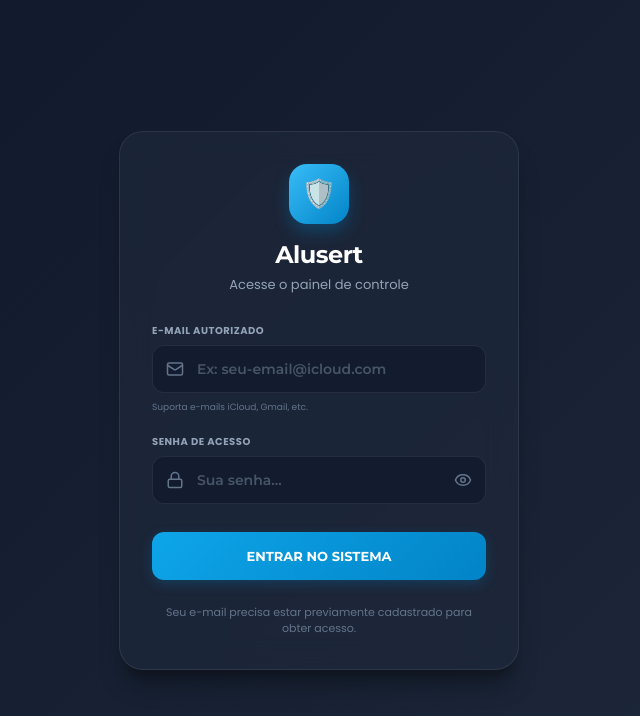
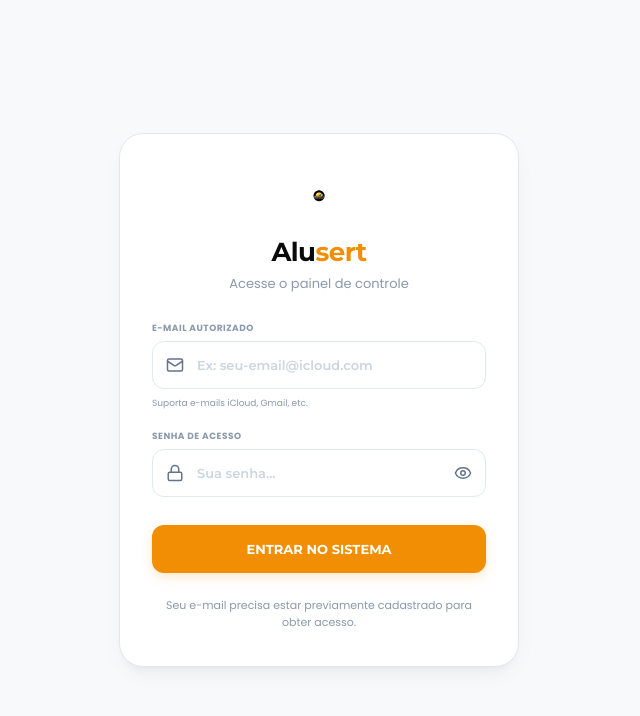
Before and after one commit to LuizFelixDev/fabrica-alusert-app, a React (Vite) app in the folder front-alusert/: page / in a window 1280 px wide. Shown: the top 716 px of the page, without its empty margins (321-961 px from the left). Built offline with nearby package versions, Linux system fonts and the light colour scheme.

Commit message:
fix(login): alinhar o design da tela de login com o tema claro e branding do sistema

```diff
--- a/front-alusert/src/pages/Login/Login.css
+++ b/front-alusert/src/pages/Login/Login.css
@@ -7,7 +7,7 @@
   position: fixed;
   top: 0;
   left: 0;
-  background: linear-gradient(135deg, #0f172a 0%, #1e293b 100%);
+  background-color: #f8f9fa; /* Matches system background colors.background */
   z-index: 9999;
   padding: 16px;
   overflow: hidden;
@@ -16,13 +16,11 @@
 .login-card {
   width: 100%;
   max-width: 400px;
-  background: rgba(30, 41, 59, 0.7);
-  backdrop-filter: blur(16px);
-  -webkit-backdrop-filter: blur(16px);
-  border: 1px solid rgba(255, 255, 255, 0.08);
+  background-color: #ffffff; /* Matches colors.cardBackground */
+  border: 1px solid #e2e8f0; /* Matches colors.border */
   border-radius: 24px;
-  padding: 32px;
-  box-shadow: 0 20px 25px -5px rgba(0, 0, 0, 0.3), 0 10px 10px -5px rgba(0, 0, 0, 0.2);
+  padding: 36px 32px;
+  box-shadow: 0 10px 25px -5px rgba(0, 0, 0, 0.05), 0 8px 10px -6px rgba(0, 0, 0, 0.05);
   display: flex;
   flex-direction: column;
 }
@@ -34,46 +32,41 @@
   margin-bottom: 28px;
 }
 
-.login-logo-container {
-  width: 60px;
-  height: 60px;
-  background: linear-gradient(135deg, #38bdf8 0%, #0284c7 100%);
-  border-radius: 18px;
-  display: flex;
-  align-items: center;
-  justify-content: center;
-  box-shadow: 0 8px 16px rgba(2, 132, 199, 0.3);
-  margin-bottom: 16px;
-}
-
-.login-logo-symbol {
-  font-size: 28px;
+.login-logo-img {
+  width: 54px;
+  height: 54px;
+  object-fit: contain;
+  margin-bottom: 12px;
 }
 
 .login-title {
-  font-size: 24px;
+  font-size: 26px;
   font-family: 'Montserrat', sans-serif;
   font-weight: 800;
-  color: #ffffff;
+  color: #0a0a0a; /* Matches colors.textPrimary */
   margin: 0;
   letter-spacing: -0.5px;
+}
+
+.title-orange {
+  color: #f18e04; /* Matches colors.primary */
 }
 
 .login-subtitle {
   font-size: 13px;
   font-weight: 500;
-  color: #94a3b8;
+  color: #8a99ad; /* Matches colors.textSecondary */
   margin: 6px 0 0 0;
 }
 
 .login-error-banner {
-  background-color: rgba(239, 68, 68, 0.15);
-  border: 1px solid rgba(239, 68, 68, 0.25);
+  background-color: #fee2e2; /* Matches colors.error.bg */
+  border: 1px solid rgba(185, 28, 28, 0.2);
   border-radius: 12px;
   padding: 12px;
   font-size: 12px;
   font-weight: 600;
-  color: #fca5a5;
+  color: #b91c1c; /* Matches colors.error.text */
   margin-bottom: 20px;
   display: flex;
   align-items: center;
@@ -92,9 +85,9 @@
 }
 
 .login-input-label {
-  font-size: 10px;
+  font-size: 9px;
   font-weight: 700;
-  color: #94a3b8;
+  color: #8a99ad;
   letter-spacing: 0.5px;
 }
 
@@ -114,31 +107,30 @@
 .login-input-field {
   width: 100%;
   height: 48px;
-  background-color: rgba(15, 23, 42, 0.6);
-  border: 1px solid rgba(255, 255, 255, 0.08);
+  background-color: #ffffff;
+  border: 1px solid #e2e8f0;
   border-radius: 12px;
   padding: 0 16px 0 44px;
-  color: #ffffff;
-  font-size: 14px;
+  color: #0a0a0a;
+  font-size: 13px;
   font-family: 'Montserrat', sans-serif;
   font-weight: 600;
   transition: all 0.2s ease;
 }
 
 .login-input-field::placeholder {
-  color: #475569;
+  color: #cbd5e1;
 }
 
 .login-input-field:focus {
-  border-color: #38bdf8;
-  box-shadow: 0 0 0 3px rgba(56, 189, 248, 0.15);
-  background-color: rgba(15, 23, 42, 0.8);
+  border-color: #f18e04; /* Matches colors.primary */
+  box-shadow: 0 0 0 3px rgba(241, 142, 4, 0.12);
   outline: none;
 }
 
 .login-input-help {
   font-size: 9px;
-  color: #64748b;
+  color: #8a99ad;
   margin-top: 2px;
 }
 
@@ -156,12 +148,12 @@
 }
 
 .login-password-toggle:hover {
-  color: #94a3b8;
+  color: #334155;
 }
 
 .login-submit-button {
   height: 48px;
-  background: linear-gradient(135deg, #0ea5e9 0%, #0284c7 100%);
+  background-color: #f18e04; /* Matches colors.primary */
   border: none;
   border-radius: 12px;
   font-size: 13px;
@@ -169,7 +161,7 @@
   font-weight: 700;
   color: #ffffff;
   cursor: pointer;
-  box-shadow: 0 4px 12px rgba(2, 132, 199, 0.25);
+  box-shadow: 0 4px 12px rgba(241, 142, 4, 0.2);
   display: flex;
   align-items: center;
   justify-content: center;
@@ -178,8 +170,8 @@
 }
 
 .login-submit-button:hover {
-  transform: translateY(-1px);
-  box-shadow: 0 6px 16px rgba(2, 132, 199, 0.35);
+  background-color: #d97706; /* Matches colors.primaryDark */
+  box-shadow: 0 6px 16px rgba(217, 119, 6, 0.25);
 }
 
 .login-submit-button:active {
@@ -209,7 +201,7 @@
 .login-footer p {
   font-size: 11px;
   font-weight: 500;
-  color: #64748b;
+  color: #8a99ad;
   margin: 0;
   line-height: 1.5;
 }
--- a/front-alusert/src/pages/Login/Login.tsx
+++ b/front-alusert/src/pages/Login/Login.tsx
@@ -1,6 +1,7 @@
 import React, { useState } from "react";
 import { Lock, Mail, AlertCircle, Eye, EyeOff } from "lucide-react";
 import { ENDPOINTS } from "../../constants/api";
+import logo from "../../assets/logo.png";
 import "./Login.css";
 
 interface LoginProps {
@@ -55,10 +56,10 @@ export default function Login({ onLoginSuccess }: LoginProps) {
     <div className="login-overlay">
       <div className="login-card">
         <div className="login-header">
-          <div className="login-logo-container">
-            <span className="login-logo-symbol">🛡️</span>
-          </div>
-          <h2 className="login-title">Alusert</h2>
+          <img src={logo} className="login-logo-img" alt="Alusert Logo" />
+          <h2 className="login-title">
+            Alu<span className="title-orange">sert</span>
+          </h2>
           <p className="login-subtitle">Acesse o painel de controle</p>
         </div>
 
```
